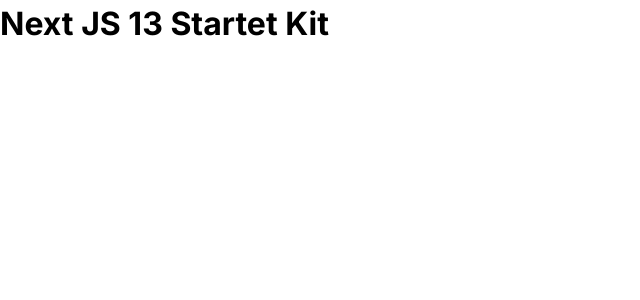
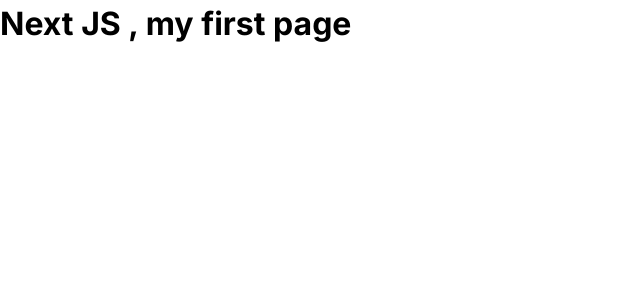
Before and after one commit to fulaytar/test-next, a Next.js app: page / in a window 1280 px wide. Shown: the top 300 px of the page, without its empty margins (0-640 px from the left). Built offline with nearby package versions, Linux system fonts and the light colour scheme.

Commit message:
Update page.jsx

```diff
--- a/app/page.jsx
+++ b/app/page.jsx
@@ -2,7 +2,7 @@ export default function Home() {
   return (
     <section className='py-24'>
       <div className='container'>
-        <h1 className=''>Next JS 13 Startet Kit</h1>
+        <h1 className=''>Next JS , my first page</h1>
       </div>
     </section>
   )
```
